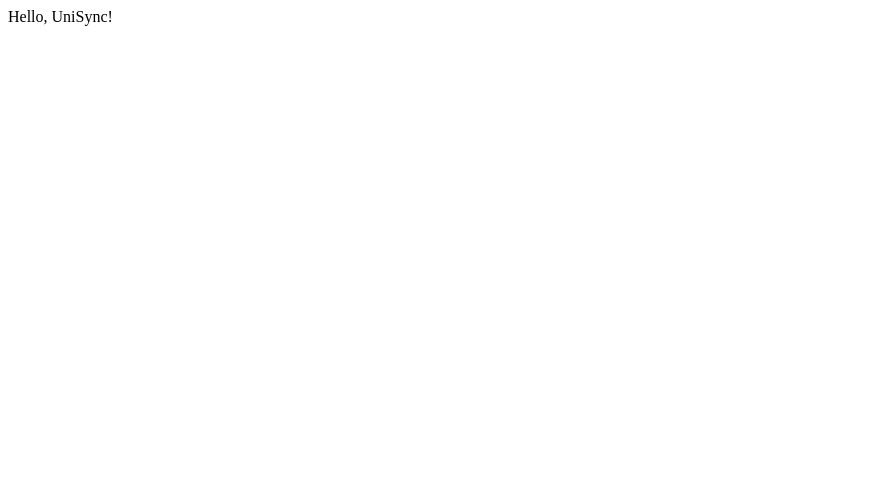
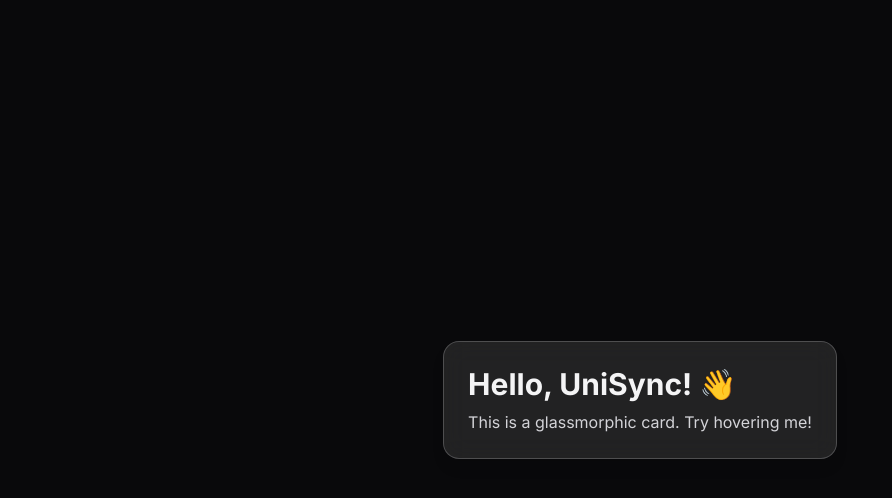
Before and after one commit to arandomjss/Unisync, a Next.js app: page / in a window 1280 px wide. Shown: the top 498 px of the page, without its empty margins (0-892 px from the left). Built offline with nearby package versions, Linux system fonts and the light colour scheme.

Commit message:
glass card comp for reuseability

```diff
--- /dev/null
+++ b/app/globals.css
@@ -0,0 +1,7 @@
+@tailwind base;
+@tailwind components;
+@tailwind utilities;
+
+html {
+  @apply bg-zinc-950 text-zinc-100 antialiased;
+}
--- /dev/null
+++ b/app/layout.tsx
@@ -0,0 +1,17 @@
+import './globals.css';
+import { Inter } from 'next/font/google';
+
+const inter = Inter({ subsets: ['latin'] });
+
+export const metadata = {
+  title: 'UniSync',
+  description: 'Central Command for Campus Life',
+};
+
+export default function RootLayout({ children }: { children: React.ReactNode }) {
+  return (
+    <html lang="en" className={inter.className}>
+      <body>{children}</body>
+    </html>
+  );
+}
--- a/app/page.tsx
+++ b/app/page.tsx
@@ -1,3 +1,12 @@
+import GlassCard from '../components/GlassCard';
+
 export default function Home() {
-  return <div>Hello, UniSync!</div>;
+  return (
+    <div className="min-h-screen flex items-center justify-center bg-zinc-950">
+      <GlassCard>
+        <h1 className="text-3xl font-bold mb-2">Hello, UniSync! 👋</h1>
+        <p className="text-zinc-300">This is a glassmorphic card. Try hovering me!</p>
+      </GlassCard>
+    </div>
+  );
 }
--- /dev/null
+++ b/components/GlassCard.tsx
@@ -0,0 +1,21 @@
+"use client";
+
+import { motion } from 'framer-motion';
+import React from 'react';
+
+type GlassCardProps = {
+  children: React.ReactNode;
+  className?: string;
+};
+
+export default function GlassCard({ children, className = '' }: GlassCardProps) {
+  return (
+    <motion.div
+      whileHover={{ scale: 1.03, boxShadow: '0 4px 32px rgba(0,0,0,0.25)' }}
+      transition={{ type: 'spring', stiffness: 300, damping: 20 }}
+      className={`backdrop-blur-md bg-white/10 border border-white/20 rounded-2xl p-6 shadow-lg ${className}`}
+    >
+      {children}
+    </motion.div>
+  );
+}
--- /dev/null
+++ b/tailwind.config.js
@@ -0,0 +1,13 @@
+module.exports = {
+  darkMode: "class",
+  content: [
+    "./app/**/*.{js,ts,jsx,tsx}",
+    "./pages/**/*.{js,ts,jsx,tsx}",
+    "./components/**/*.{js,ts,jsx,tsx}",
+    "./src/**/*.{js,ts,jsx,tsx}"
+  ],
+  theme: {
+    extend: {},
+  },
+  plugins: [],
+};
```
